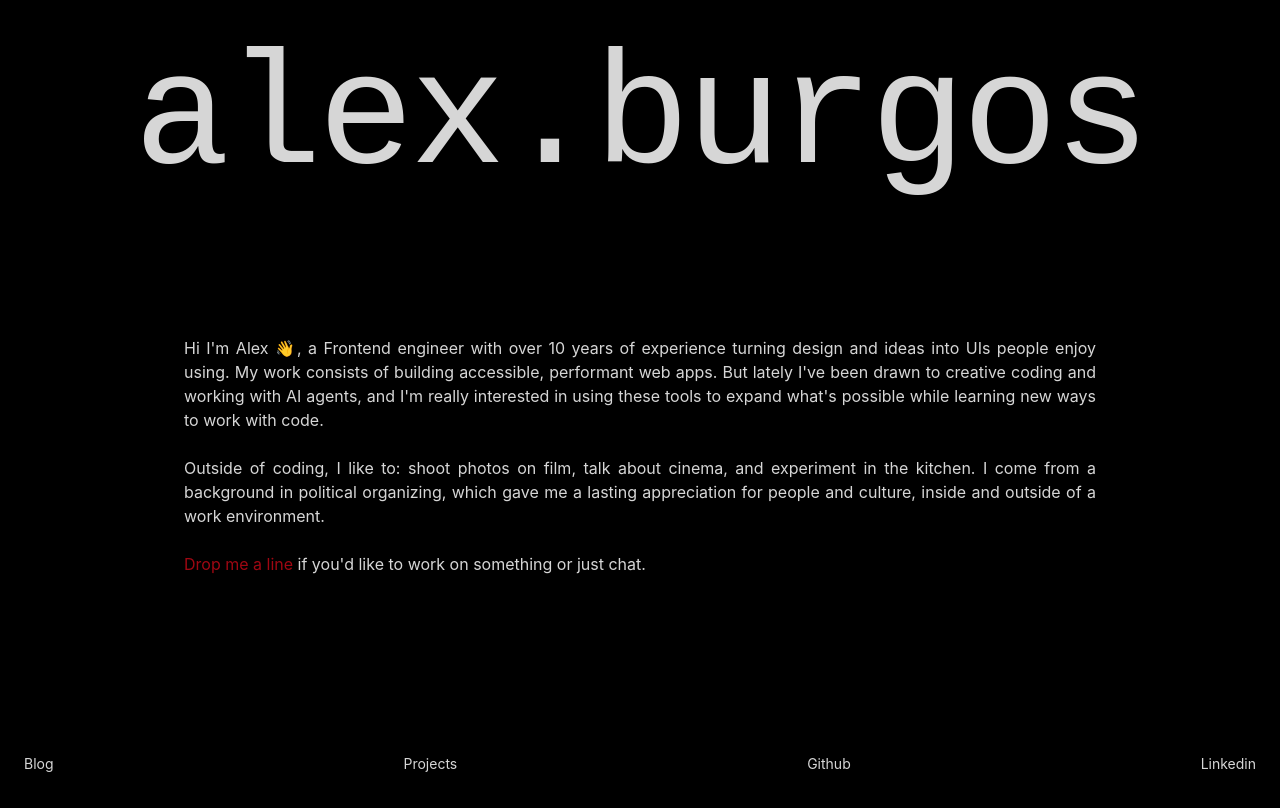
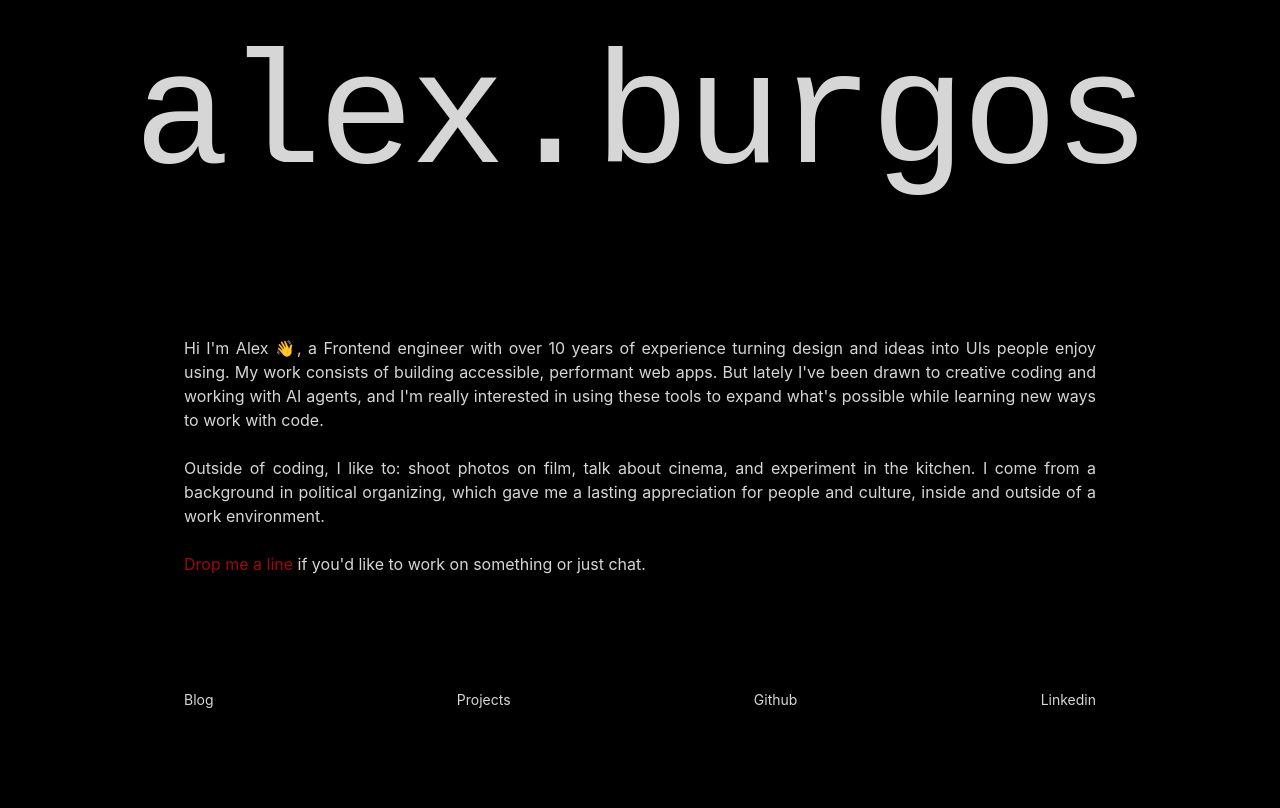
Before and after one commit to alexburgos/alexburgos.dev, a SvelteKit app: page / in a window 1280 px wide. Built offline with nearby package versions, Linux system fonts and the light colour scheme.

Commit message:
re arranging footer links

```diff
--- a/src/lib/components/About.svelte
+++ b/src/lib/components/About.svelte
@@ -1,4 +1,6 @@
 <script lang="ts">
+  import Links from './Links.svelte';
+
   interface Props {
     class?: string;
   }
@@ -20,4 +22,7 @@
       >Drop me a line</a
     > if you'd like to work on something or just chat.
   </p>
+  <div class="mt-28">
+    <Links />
+  </div>
 </div>
--- /dev/null
+++ b/src/lib/components/Breadcrumb.svelte
@@ -0,0 +1,21 @@
+<script lang="ts">
+  interface Crumb {
+    label: string;
+    href?: string;
+  }
+
+  interface Props {
+    crumbs: Crumb[];
+  }
+
+  let { crumbs }: Props = $props();
+</script>
+
+<p class="text-base-content/50 mb-12 text-sm">
+  <a href="/" class="text-2xl transition-colors hover:text-red-800">alex.burgos</a>
+  {#each crumbs as crumb (crumb.label)}
+    / {#if crumb.href}<a href={crumb.href} class="transition-colors hover:text-red-800"
+        >{crumb.label}</a
+      >{:else}{crumb.label}{/if}
+  {/each}
+</p>
--- a/src/lib/components/Footer.svelte
+++ /dev/null
@@ -1,21 +0,0 @@
-<script>
-  const links = [
-    { text: 'Blog', href: '/blog' },
-    { text: 'Projects', href: '/projects' },
-    { text: 'Github', href: 'https://github.com/alexburgos' },
-    { text: 'Linkedin', href: 'https://www.linkedin.com/in/alexander-b-67073129' },
-  ];
-</script>
-
-<footer class="bg-base-100 right-0 bottom-0 left-0 p-6">
-  <div class="flex w-full items-end justify-between">
-    {#each links as link (link.text)}
-      <a
-        href={link.href}
-        target={link.target}
-        rel={link.rel}
-        class="text-sm transition-colors hover:text-red-800 md:leading-6">{link.text}</a
-      >
-    {/each}
-  </div>
-</footer>
--- /dev/null
+++ b/src/lib/components/Links.svelte
@@ -0,0 +1,19 @@
+<script>
+  const links = [
+    { text: 'Blog', href: '/blog' },
+    { text: 'Projects', href: '/projects' },
+    { text: 'Github', href: 'https://github.com/alexburgos' },
+    { text: 'Linkedin', href: 'https://www.linkedin.com/in/alexander-b-67073129' },
+  ];
+</script>
+
+<div class="flex w-full justify-between">
+  {#each links as link (link.text)}
+    <a
+      href={link.href}
+      target={link.target}
+      rel={link.rel}
+      class="text-sm transition-colors hover:text-red-800 md:leading-6">{link.text}</a
+    >
+  {/each}
+</div>
--- a/src/routes/+layout.svelte
+++ b/src/routes/+layout.svelte
@@ -1,11 +1,9 @@
 <script>
   import '../app.css';
-  import Footer from '$lib/components/Footer.svelte';
 
   let { children } = $props();
 </script>
 
 <div class="flex min-h-screen flex-col">
   {@render children()}
-  <Footer />
 </div>
--- a/src/routes/+page.svelte
+++ b/src/routes/+page.svelte
@@ -3,7 +3,7 @@
   import About from '$lib/components/About.svelte';
 </script>
 
-<div class="flex flex-1 flex-col">
+<div class="flex flex-1 flex-col justify-center">
   <Header />
-  <About class="flex-1" />
+  <About />
 </div>
--- a/src/routes/blog/+page.svelte
+++ b/src/routes/blog/+page.svelte
@@ -1,5 +1,6 @@
 <script lang="ts">
   import type { PageData } from './$types';
+  import Breadcrumb from '$lib/components/Breadcrumb.svelte';
 
   let { data }: { data: PageData } = $props();
 </script>
@@ -10,9 +11,7 @@
 
 <div class="flex flex-1 flex-col">
   <div class="mx-auto flex w-full flex-1 flex-col px-6 py-10 lg:w-228 lg:px-0">
-    <p class="text-base-content/50 mb-12 text-sm">
-      <a href="/" class="transition-colors hover:text-red-800">alex.burgos</a> / blog
-    </p>
+    <Breadcrumb crumbs={[{ label: 'blog' }]} />
 
     {#if data.posts.length === 0}
       <div class="flex flex-1 items-center justify-center">
--- a/src/routes/blog/[slug]/+page.server.ts
+++ b/src/routes/blog/[slug]/+page.server.ts
@@ -5,7 +5,7 @@ import config from '../../../../keystatic.config';
 
 export const prerender = true;
 
-export async function load({ params }) {
+export async function load({ params }: { params: { slug: string } }) {
   const reader = createReader(process.cwd(), config);
   const post = await reader.collections.posts.read(params.slug);
 
@@ -17,7 +17,6 @@ export async function load({ params }) {
     title: post.title,
     date: post.date,
     excerpt: post.excerpt,
-    // Render markdown content to HTML at load time
     contentHtml: await marked(post.content ?? ''),
   };
 }
--- a/src/routes/blog/[slug]/+page.svelte
+++ b/src/routes/blog/[slug]/+page.svelte
@@ -1,5 +1,6 @@
 <script lang="ts">
   import type { PageData } from './$types';
+  import Breadcrumb from '$lib/components/Breadcrumb.svelte';
 
   let { data }: { data: PageData } = $props();
 </script>
@@ -10,11 +11,7 @@
 
 <div class="flex flex-1 flex-col">
   <div class="mx-auto flex w-full flex-1 flex-col px-6 py-10 lg:w-228 lg:px-0">
-    <p class="text-base-content/50 mb-12 text-sm">
-      <a href="/" class="transition-colors hover:text-red-800">alex.burgos</a> /
-      <a href="/blog" class="transition-colors hover:text-red-800">blog</a> /
-      {data.title}
-    </p>
+    <Breadcrumb crumbs={[{ label: 'blog', href: '/blog' }, { label: data.title }]} />
 
     <article class="prose prose-invert max-w-none">
       <h1>{data.title}</h1>
--- a/src/routes/projects/+page.svelte
+++ b/src/routes/projects/+page.svelte
@@ -1,13 +1,12 @@
 <script lang="ts">
   import { Canvas } from '@threlte/core';
   import CubeScene from './CubeScene.svelte';
+  import Breadcrumb from '$lib/components/Breadcrumb.svelte';
 </script>
 
 <div class="flex flex-1 flex-col">
   <div class="mx-auto flex w-full flex-1 flex-col px-6 py-10 lg:w-228 lg:px-0">
-    <p class="text-base-content/50 mb-12 text-sm">
-      <a href="/" class="transition-colors hover:text-red-800">alex.burgos</a> / projects
-    </p>
+    <Breadcrumb crumbs={[{ label: 'projects' }]} />
 
     <div class="flex flex-1 flex-col items-center justify-center gap-8">
       <div class="h-100 w-full max-w-150">
```
